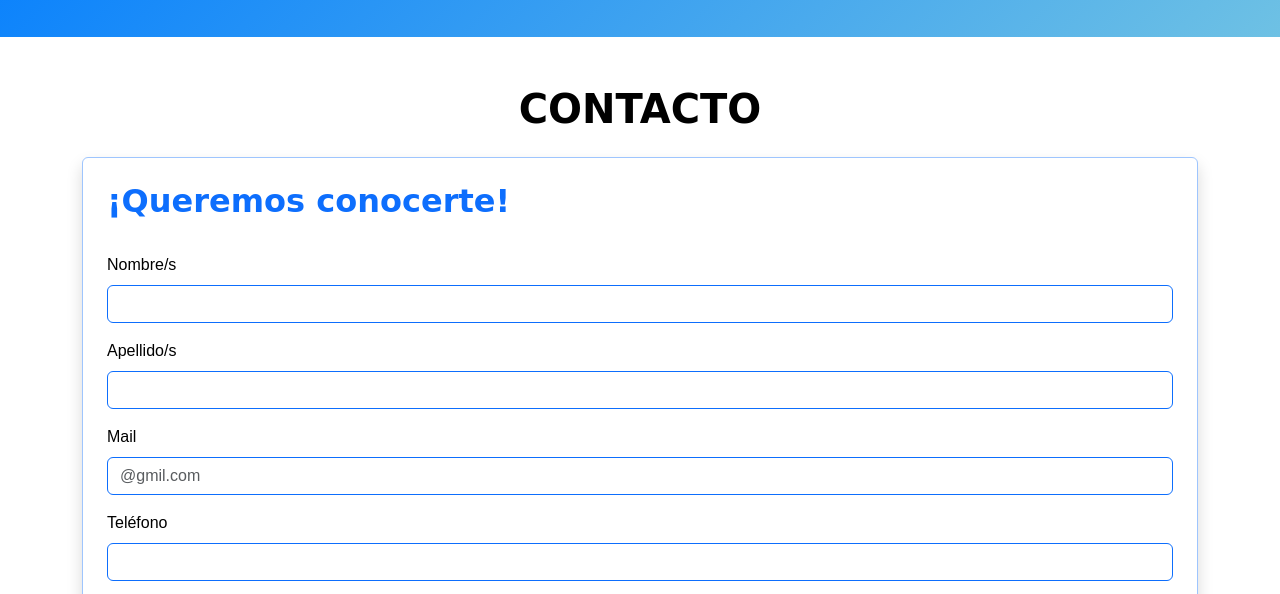
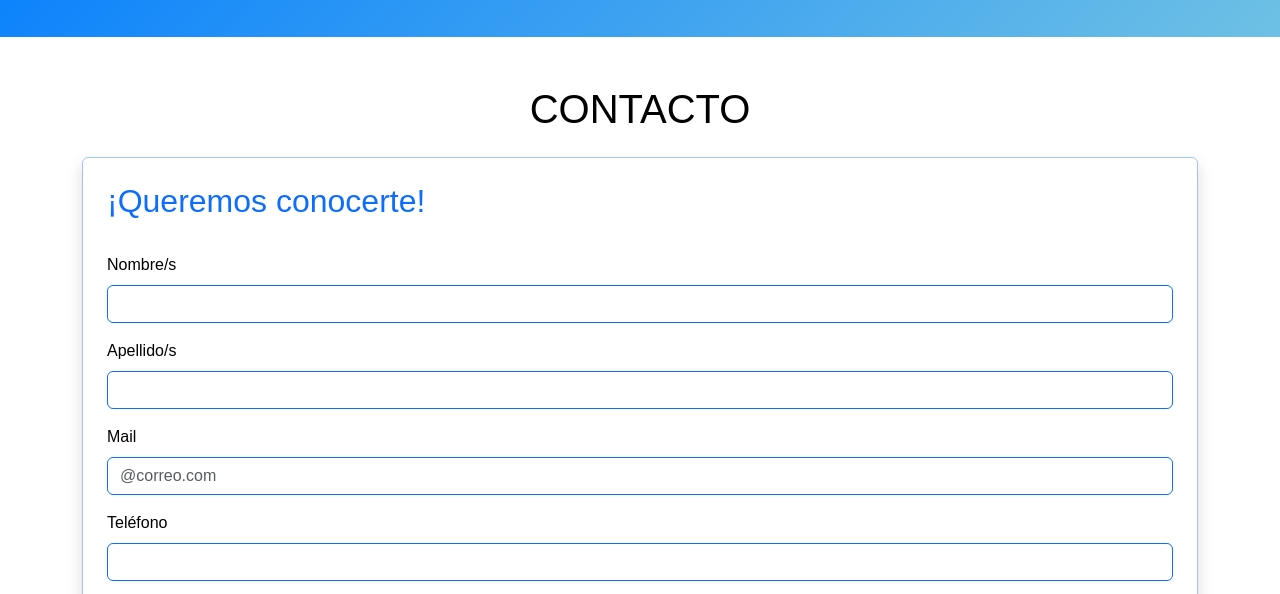
Before and after one commit to lauravillar25/subliweb, a website: page views/contactos.html in a window 1280 px wide. Shown: the part 180-774 px from the top of the page. Drawn offline with nearby package versions, Linux system fonts and the light colour scheme.

Commit message:
funtentes

```diff
--- a/scss/_base.scss
+++ b/scss/_base.scss
@@ -32,3 +32,6 @@ img {
     color: #e1fa02;
   }
 }
+.navbar-brand {
+  font-family: $fuente-inicio;
+}
--- a/scss/_variables.scss
+++ b/scss/_variables.scss
@@ -3,16 +3,5 @@ $color-secundario: #6ec1e4;
 $color-fondo: #ffffff;
 $color-texto: #000000;
 $fuente-principal: 'Nunito', sans-serif;
-$fuente-titulos: 'Nunito', sans-serif;
-h1, h2, h3, h4, h5 {
-    font-family: $fuente-titulos;
-    font-optical-sizing: auto;
-    font-weight: 900;
-    font-style: normal;
-}
+
 $fuente-inicio: 'Poppins', sans-serif;
-
-
-.navbar-brand {
-  font-family: $fuente-inicio;
-}
--- a/views/contactos.html
+++ b/views/contactos.html
@@ -57,7 +57,7 @@
 
       <div class="mb-3">
         <label for="email" class="form-label">Mail</label>
-        <input type="email" class="form-control border-primary" id="email" name="email" placeholder="@gmil.com" required>
+        <input type="email" class="form-control border-primary" id="email" name="email" placeholder="@correo.com" required>
       </div>
 
       <div class="mb-3">
```
Also changed, not shown: css/estilo.css, 1 other file.
